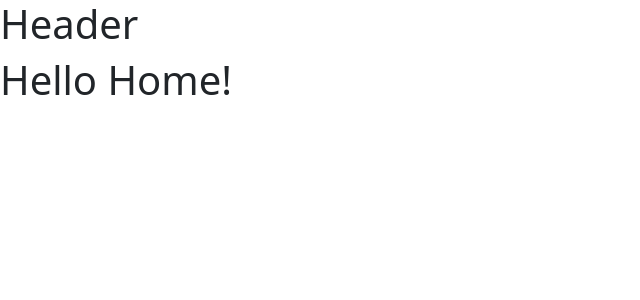
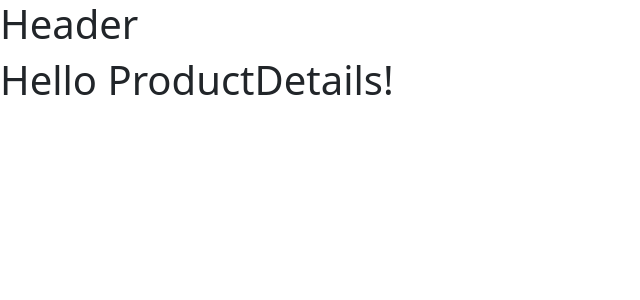
Before and after one commit to laurenzdpinder/react-store, a React (Create React App) app: page /productdetails/1 in a window 1280 px wide. Shown: the top 300 px of the page, without its empty margins (0-640 px from the left). Built offline with nearby package versions, Linux system fonts and the light colour scheme.

Commit message:
feat: add ProductDetails page

```diff
--- a/src/App.js
+++ b/src/App.js
@@ -1,12 +1,14 @@
 import { Route, Switch } from "react-router-dom";
 import Header from "./components/Header";
 import Home from "./pages/Home";
+import ProductDetails from "./pages/ProductDetails";
 
 function App() {
   return (
     <>
       <Header />
       <Switch>
+        <Route path="/productdetails/:id" component={ ProductDetails } />
         <Route path="/" component={ Home } />
       </Switch>
     </>
--- /dev/null
+++ b/src/pages/ProductDetails.js
@@ -0,0 +1,9 @@
+import React from 'react';
+
+function ProductDetails() {
+  return(
+    <h1>Hello ProductDetails!</h1>
+  );
+}
+
+export default ProductDetails;
```
